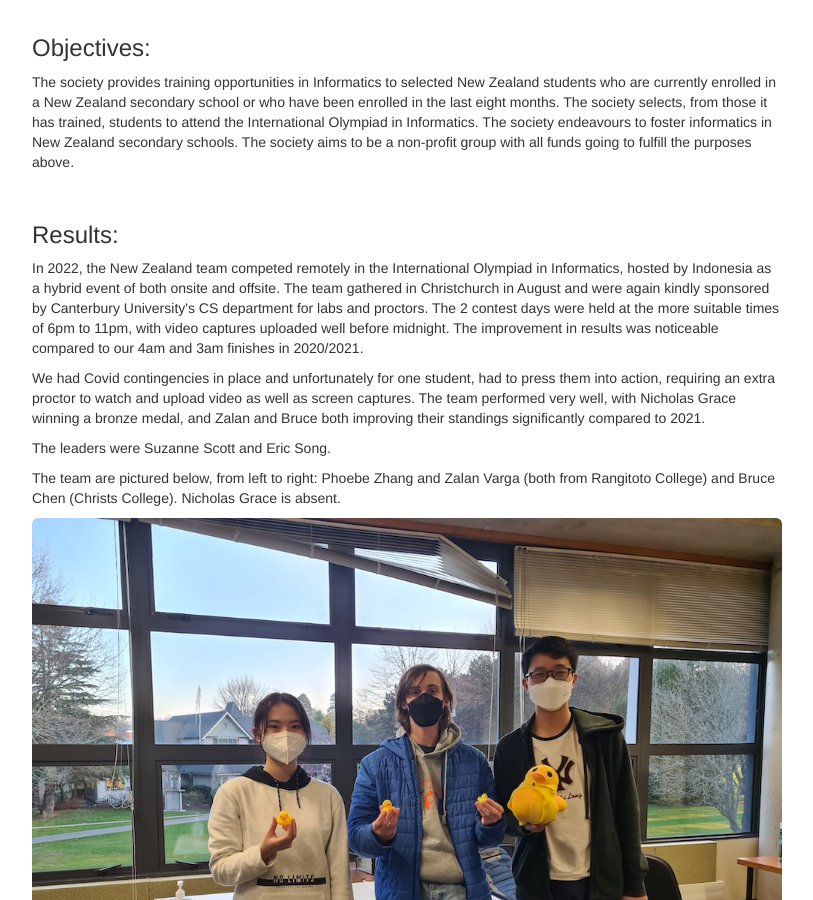
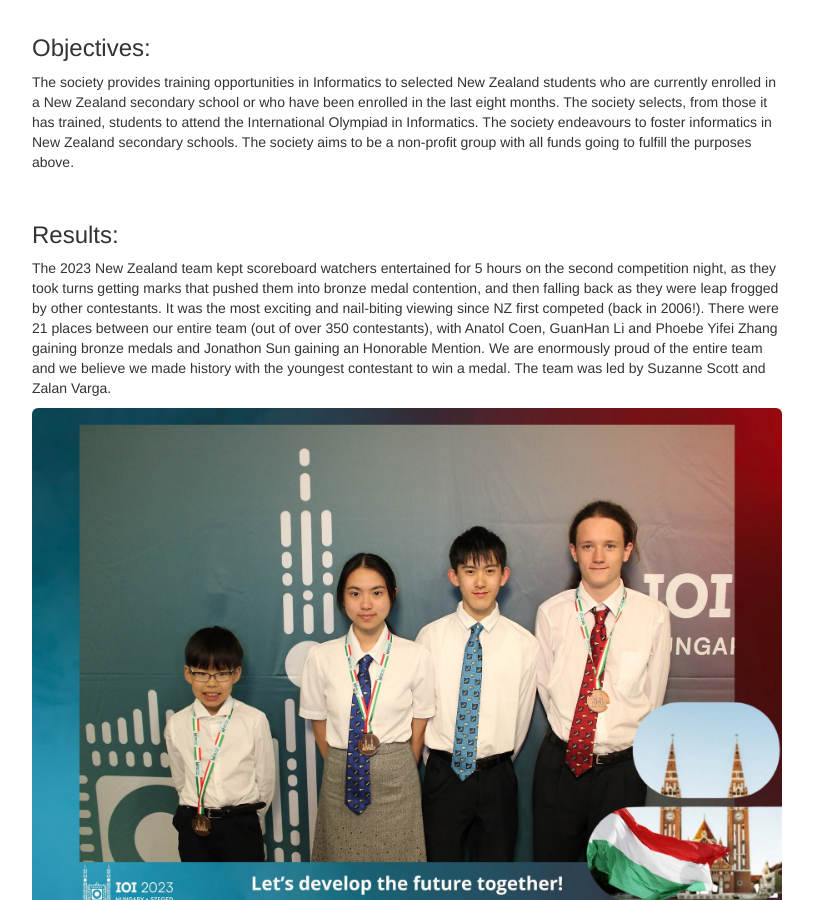
Before and after one commit to scienceolympianz/scienceolympianz.github.io, a Jekyll site: the page built from informatics.html, in a window 1280 px wide and 900 px high, scrolled down 533 px. Shown: the whole window, without its empty margins (38-851 px from the left). Built offline with Jekyll 4.4.1, drawn with Linux system fonts in a browser that asks for light colours.

Commit message:
Add NZOI 2023 update

```diff
--- a/informatics.html
+++ b/informatics.html
@@ -21,13 +21,11 @@ title: Infomatics
       it has trained, students to attend the International Olympiad in Informatics. The society endeavours to foster informatics in New Zealand secondary schools. The society aims to be a non-profit group with all funds going to fulfill
       the purposes above.</p><br>
     <h3>Results:</h3>
-    <p>In 2022, the New Zealand team competed remotely in the International Olympiad in Informatics, hosted by Indonesia as a hybrid event of both onsite and offsite. The team gathered in Christchurch in August and were again kindly sponsored by Canterbury University's CS department for labs and proctors. The 2 contest days were held at the more suitable times of 6pm to 11pm, with video captures uploaded well before midnight.  The improvement in results was noticeable compared to our 4am and 3am finishes in 2020/2021.</p>
-    <p>We had Covid contingencies in place and unfortunately for one student, had to press them into action, requiring an extra proctor  to watch and upload video as well as screen captures. The team performed very well, with Nicholas Grace winning a bronze medal, and Zalan and Bruce both improving their standings significantly compared to 2021.</p>
-    <p>The leaders were Suzanne Scott and Eric Song.</p>
-    <p>The team are pictured below, from left to right: Phoebe Zhang and Zalan Varga (both from Rangitoto College)  and  Bruce Chen (Christs College). Nicholas Grace is absent.</p>
+    <p>The 2023 New Zealand team kept scoreboard watchers entertained for 5 hours on the second competition night, as they took turns getting marks that pushed them into bronze medal contention, and then falling back as they were leap frogged by other contestants. It was the most exciting and nail-biting viewing since NZ first competed (back in 2006!). There were 21 places between our entire team (out of over 350 contestants), with Anatol Coen, GuanHan Li and Phoebe Yifei Zhang gaining bronze medals and Jonathon Sun gaining an Honorable Mention.  We are enormously proud of the entire team and we believe we made history with the youngest contestant to win a medal.
+The team was led by Suzanne Scott and Zalan Varga.</p>
     <p>
 
-      <img src="assets/images/informatics2022.jpg" class="img-responsive img-rounded" alt="Responsive image"></p>
+      <img src="assets/images/informatics2023.jpg" class="img-responsive img-rounded" alt="Responsive image"></p>
     <p>
       <!--<i>Allen Hui, Janice Ho, Harry Yeom and Milidu Ratnayake</i>-->
     </p>
```
Also changed, not shown: assets/images/informatics2023.jpg (added).
